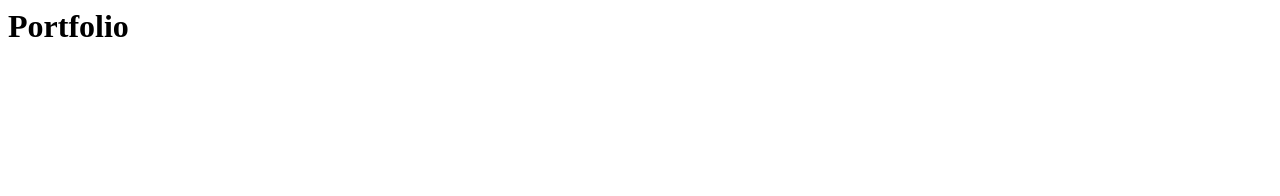
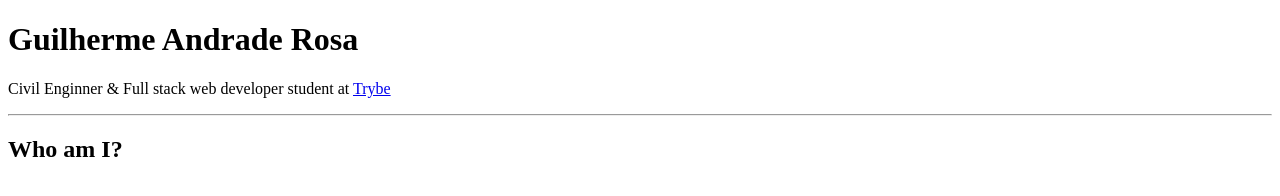
Before and after one commit to Guirosa10/Guirosa10.github.io, a plain HTML site: page index.html in a window 1280 px wide. Drawn offline with Linux system fonts and the light colour scheme.

Commit message:
Modificações do segundo dia, só html

```diff
--- a/index.html
+++ b/index.html
@@ -1 +1,15 @@
-<h1>Portfolio</h1>
+<!DOCTYPE html>
+<html lang="pt-br">
+<head>
+    <meta charset="UTF-8">
+    <title>Guilherme Andrade Rosa</title>
+</head>
+<body>
+    <h1><strong>Guilherme  Andrade Rosa</strong></h1>
+    <p>Civil Enginner & Full stack web developer student at <a href="https://www.betrybe.com/">Trybe</a></p><hr>
+    <h2>Who am I?</h2>
+    <p></p>
+
+
+</body>
+</html>
```
